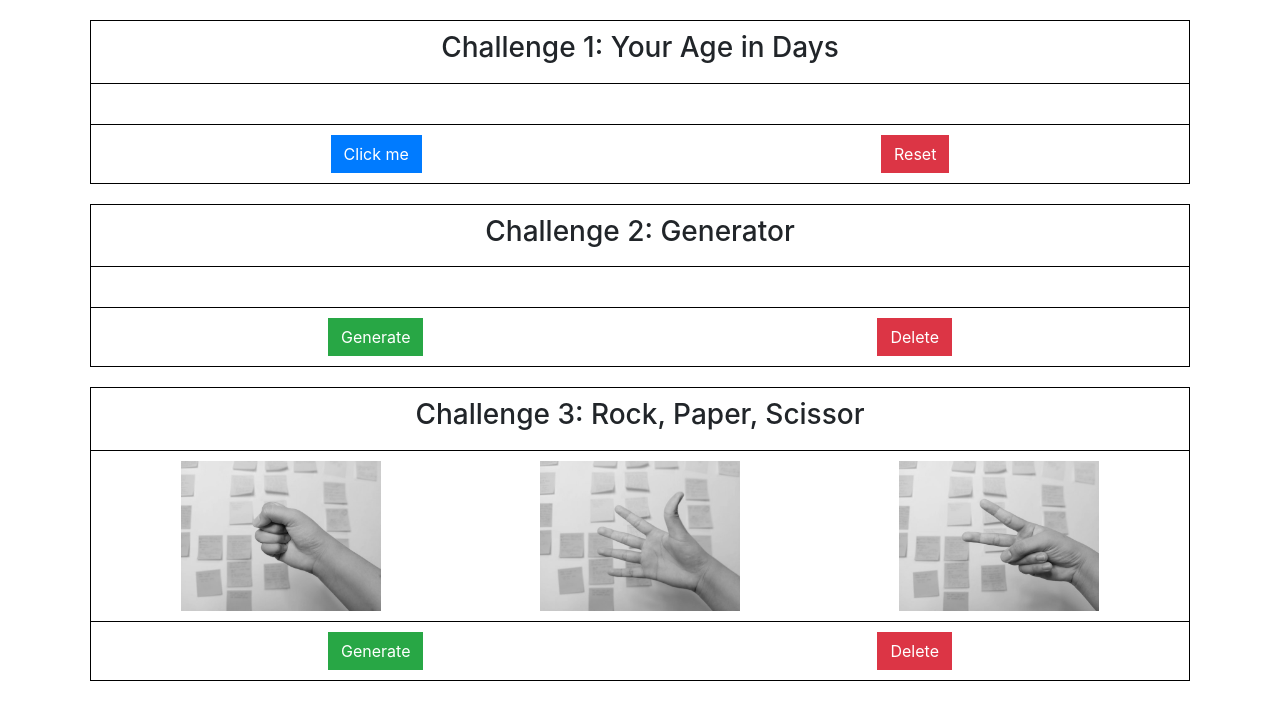
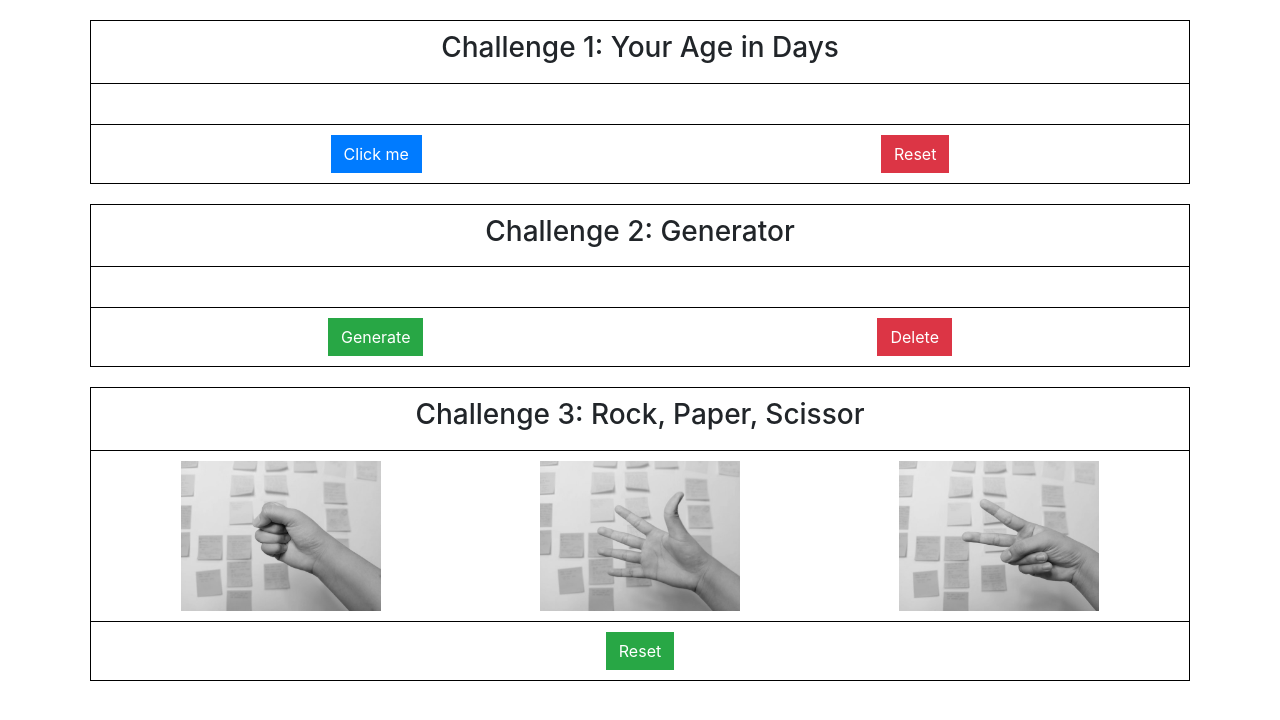
Before and after one commit to kitdea/js-challenge, a plain HTML site: page index.html in a window 1280 px wide. Drawn offline with nearby package versions, Linux system fonts and the light colour scheme.

Commit message:
Challenge 3 Done

```diff
--- a/index.html
+++ b/index.html
@@ -55,8 +55,7 @@
       <img src="/img/scissor.jpg" id="scissor" onclick="rpsGame(this)">
     </div>
     <div class="flex-box-container">
-        <button class="btn btn-success rounded-0" id="img-generator" onclick="">Generate</button>
-        <button class="btn btn-danger rounded-0" id="remove-img" onclick="">Delete</button>
+        <button class="btn btn-success rounded-0" id="resetRps" onclick="resetRps()">Reset</button>
     </div>
 
   <script src="/js/script.js" ></script>
--- a/js/script.js
+++ b/js/script.js
@@ -96,8 +96,3 @@ function rpsFrontEnd(humanImageChoice, botImageChoice, finalMessage) {
   document.getElementById('flexbox-icons').appendChild(messageDiv);
   document.getElementById('flexbox-icons').appendChild(botDiv);
 }
-
-
-function reset() {
-  document.getElementById('generate').remove();
-}
```
